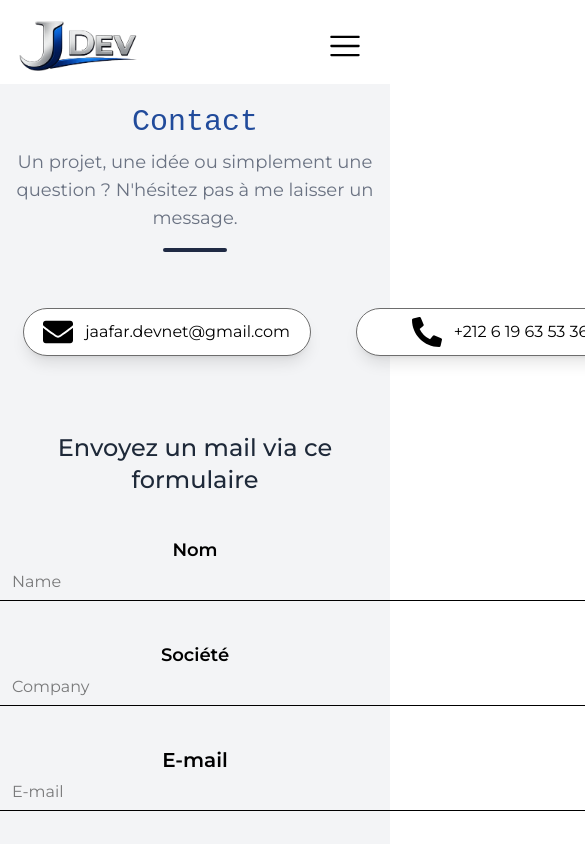
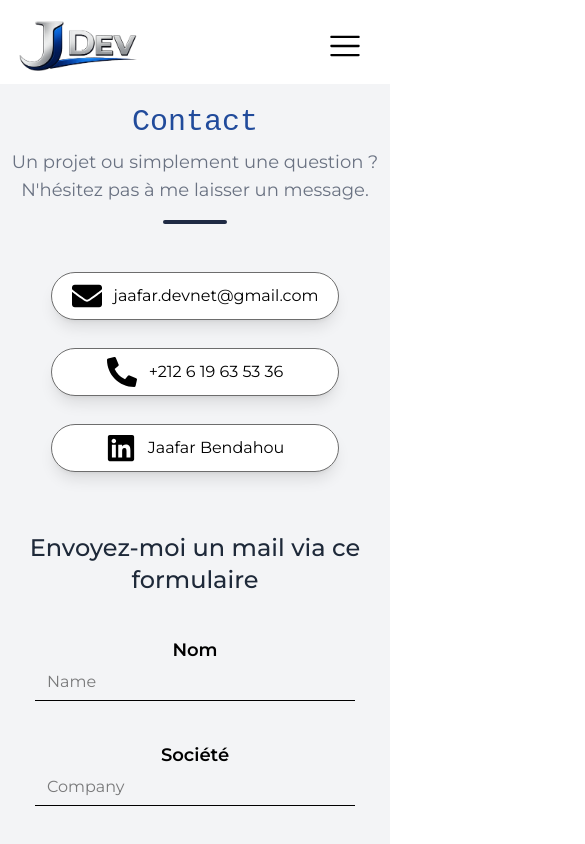
Before and after one commit to djaman01/myPortfolio, a React (Vite) app: page /contact in a window 390 px wide. Shown: the top 844 px of the page, 585 px wide, since content can reach past the window. Built offline with nearby package versions, Linux system fonts and the light colour scheme; a web font is replaced by a local one.

Commit message:
fin page responsif page contact et autre ameliorations

```diff
--- a/src/Components/BackDisplay.jsx
+++ b/src/Components/BackDisplay.jsx
@@ -23,7 +23,7 @@
   return (
     <>
       {/* Website presentation: Hero section + Tex */}
-      <div className="grid grid-cols-2 max-lg:mt-12 max-lg:grid-cols-1">
+      <div className="mt-20 grid grid-cols-2 max-lg:mt-12 max-lg:grid-cols-1">
         <a href={linkSite} target="_blank" rel="noopener">
           <div data-aos="fade-right">
             <img
--- a/src/Components/ContactForm.jsx
+++ b/src/Components/ContactForm.jsx
@@ -50,10 +50,10 @@
         transition={Slide}
       />
 
-      <div className="mx-auto mb-4 pt-5 pb-8">
+      <div className="mx-auto mb-28 pt-5">
         <div className="prose mx-auto mb-10">
           <h1 className="montserrat-medium text-2xl text-gray-800">
-            Envoyez un mail via ce formulaire
+            Envoyez-moi un mail via ce formulaire
           </h1>
         </div>
 
@@ -103,7 +103,7 @@
                   name="name"
                   type="text"
                   placeholder="Name"
-                  className="montserrat-regular mx-auto block w-150 border-b px-3 py-2 text-left leading-tight focus:border-blue-500 focus:outline-none"
+                  className="montserrat-regular mx-auto block w-150 border-b px-3 py-2 text-left leading-tight focus:border-blue-500 focus:outline-none max-md:w-120 max-sm:w-80"
                 />
                 {/* ErrorMessage est ce qui permet de voir "Requis", si on appuie sur le champ mais qu'on ne le remplit pas et qu'on passe à un autre champ */}
                 <ErrorMessage
@@ -122,7 +122,7 @@
                   name="societe"
                   type="text"
                   placeholder="Company"
-                  className="montserrat-regular mx-auto block w-150 border-b px-3 py-2 text-left leading-tight focus:border-blue-500 focus:outline-none"
+                  className="montserrat-regular mx-auto block w-150 border-b px-3 py-2 text-left leading-tight focus:border-blue-500 focus:outline-none max-md:w-120 max-sm:w-80"
                 />
               </div>
 
@@ -138,7 +138,7 @@
                   name="email"
                   type="email"
                   placeholder="E-mail"
-                  className="montserrat-regular mx-auto block w-150 border-b px-3 py-2 text-left leading-tight focus:border-blue-500 focus:outline-none"
+                  className="montserrat-regular mx-auto block w-150 border-b px-3 py-2 text-left leading-tight focus:border-blue-500 focus:outline-none max-md:w-120 max-sm:w-80"
                 />
                 <ErrorMessage
                   name="email"
@@ -160,7 +160,7 @@
                   as="textarea"
                   placeholder="Message"
                   rows="10"
-                  className="montserrat-regular mx-auto block w-150 rounded border pt-1 pl-3 leading-tight focus:border-blue-500 focus:outline-none max-lg:w-72"
+                  className="montserrat-regular mx-auto block w-150 rounded border pt-1 pl-3 leading-tight focus:border-blue-500 focus:outline-none max-md:w-120 max-sm:w-80"
                 />
                 <ErrorMessage
                   name="message"
--- a/src/Components/FrontDisplay.jsx
+++ b/src/Components/FrontDisplay.jsx
@@ -12,7 +12,7 @@
   return (
     <>
       {/* Website presentation: Hero section + Tex */}
-      <div className="grid grid-cols-2 max-lg:mt-12 max-lg:grid-cols-1">
+      <div className="mt-20 grid grid-cols-2 max-lg:mt-12 max-lg:grid-cols-1">
         <a href={linkSite} target="_blank" rel="noopener">
           <div data-aos="fade-right">
             <img
--- a/src/Pages/CV.jsx
+++ b/src/Pages/CV.jsx
@@ -8,7 +8,7 @@
         <Header />
       </div>
 
-      <div className="mt-5 mb-10 text-center">
+      <div className="mt-5 mb-16 max-lg:mb-12 text-center">
         <h1 className="martian-mono text-3xl text-[#214b9b]">
           Curriculum vitæ
         </h1>
@@ -23,7 +23,7 @@
       <iframe
         src="/CV-JaafarBenda.pdf"
         width="100%"
-        className="w-full max-lg:h-163 lg:h-320"
+        className="w-full max-lg:h-170 lg:h-320"
         style={{ border: "none" }}
         title="CV"
       ></iframe>
--- a/src/Pages/Contact.jsx
+++ b/src/Pages/Contact.jsx
@@ -21,24 +21,23 @@
   return (
     <div className="flex min-h-screen flex-col">
       <div className="mt-5 mb-3">
-          <Header />
-        </div>
-
+        <Header />
+      </div>
 
       <main className="bg-gray-100">
         <div className="mt-5 text-center">
           <h1 className="martian-mono text-3xl text-[#214b9b]">Contact</h1>
 
           <p className="montserrat-regular mt-2 text-lg text-gray-500">
-            Un projet, une idée ou simplement une question ? N'hésitez pas à me
-            laisser un message.
+            Un projet ou simplement une question ? N'hésitez pas à me laisser un
+            message.
           </p>
 
           <div className="mx-auto mt-4 h-1 w-16 rounded-full bg-[#1F2A44]" />
         </div>
 
         {/* Mail, telephone et Linkedin */}
-        <div className="montserrat-regular mx-auto mt-10 flex h-20 w-250 items-center justify-around">
+        <div className="montserrat-regular mx-auto mt-16 flex w-250 items-center justify-around max-lg:mt-12 max-lg:h-52 max-lg:w-auto max-lg:flex-col max-lg:justify-start max-lg:gap-7">
           <a
             href="mailto:jaafar.devnet@gmail.com"
             aria-label="Send me an email"
@@ -69,7 +68,7 @@
         </div>
 
         {/* Contact Form */}
-        <div className="mt-10 pb-10 text-center">
+        <div className="mt-10 max-lg:mt-8 text-center">
           <ContactForm />
         </div>
       </main>
--- a/src/Pages/FrontSites.jsx
+++ b/src/Pages/FrontSites.jsx
@@ -37,7 +37,7 @@
         </div>
 
         {/* Flex container for the 2 grids so that i can make a gap */}
-        <div className="mx-9 mt-20 mb-24 flex flex-1 flex-col gap-20 max-lg:mt-0 max-md:gap-10 max-sm:gap-5">
+        <div className="mx-9 mb-28 flex flex-1 flex-col gap-20 max-lg:mt-0 max-md:gap-10 max-sm:gap-5">
           {/* Fisatex.com */}
           <FrontDisplay
             linkSite="https://www.fisatex.com/"
--- a/src/Pages/FullStackSites.jsx
+++ b/src/Pages/FullStackSites.jsx
@@ -39,7 +39,7 @@
           </div>
 
           {/* Flex container for the 2 grids so that i can make a gap */}
-          <div className="mx-9 mt-20 mb-24 flex flex-1 flex-col gap-20 max-lg:mt-0 max-md:gap-10 max-sm:gap-5">
+          <div className="mx-9 mb-28 flex flex-1 flex-col gap-20 max-lg:mt-0 max-md:gap-10 max-sm:gap-5">
             {/* Phenixdeals.com */}
             <BackDisplay
               linkSite="https://www.phenixdeals.com/"
--- a/src/Pages/Technos.jsx
+++ b/src/Pages/Technos.jsx
@@ -96,7 +96,7 @@
         </div>
 
         {/* 1ere row de la grid avec les logos des techno front-end */}
-        <div className="mt-20 flex flex-col items-center max-lg:mt-16">
+        <div className="mt-16 flex flex-col items-center max-lg:mt-12">
           <h2 className="montserrat-strong mb-13 text-2xl leading-none">
             Front-end Technologies
           </h2>
```
